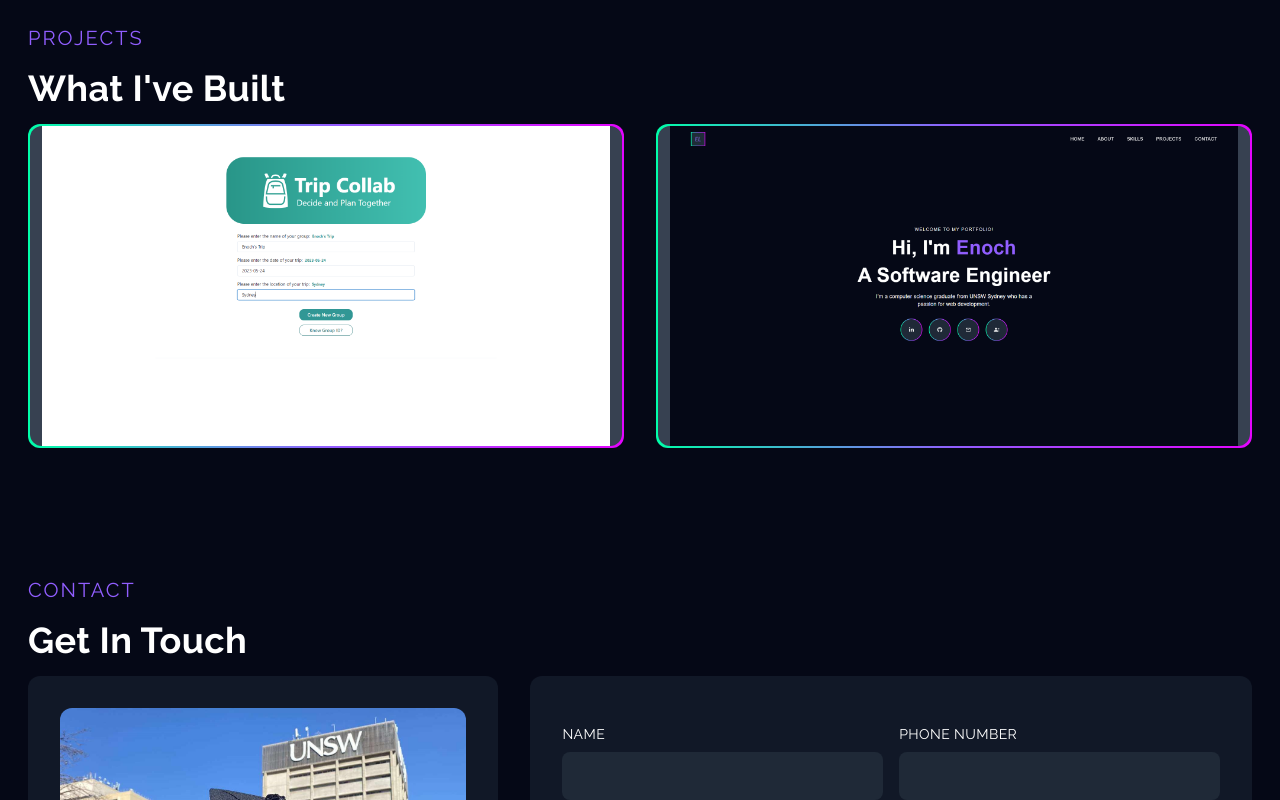
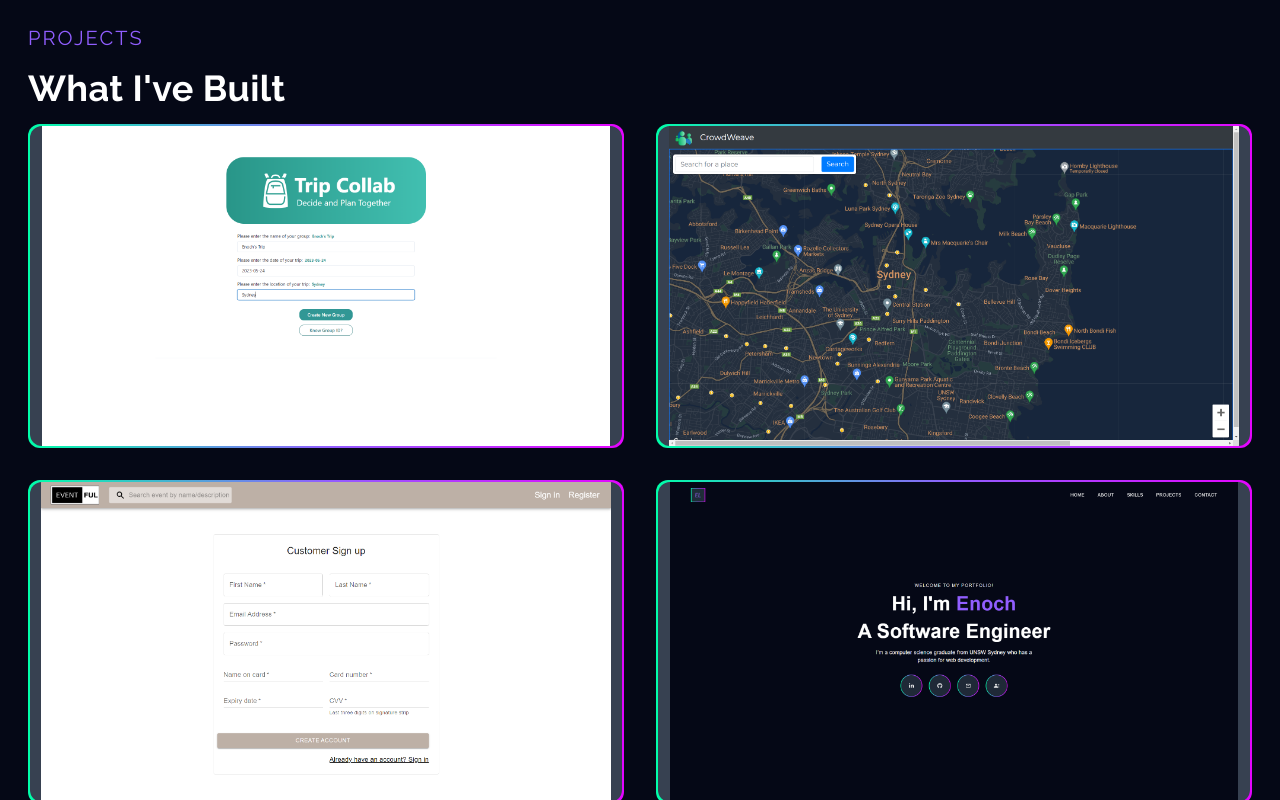
Before and after one commit to enochluu/PersonalPortfolio, a Next.js app: page / in a window 1280 px wide. Shown: the part 2440-3240 px from the top of the page. Built offline with nearby package versions, Linux system fonts and the light colour scheme.

Commit message:
updated projects

```diff
--- a/components/Projects.jsx
+++ b/components/Projects.jsx
@@ -1,6 +1,8 @@
 import React from 'react';
 import ProjectItem from './ProjectItem';
 import tripcollabImg from '../public/assets/projects/tripcollab.png';
+import crowdweaveImg from '../public/assets/projects/crowdweave.png';
+import eventfulImg from '../public/assets/projects/eventful.png';
 import webportfolioImg from '../public/assets/projects/webportfolio.png';
 
 const Projects = () => {
@@ -14,7 +16,19 @@ const Projects = () => {
             title='TripCollab'
             backgroundImg={tripcollabImg}
             projectUrl='https://github.com/enochluu/TripCollab'
-            projectDetails='Chakra UI'
+            projectDetails='NextJS, Python (Flask), PostgreSQL, Redis, Postman, Docker'
+          />
+          <ProjectItem
+            title='CrowdWeave'
+            backgroundImg={crowdweaveImg}
+            projectUrl='https://github.com/enochluu/CrowdWeave'
+            projectDetails='JavaScript, Python (Flask), PostgreSQL, NGINX, Jenkins'
+          />
+          <ProjectItem
+            title='EVENTful'
+            backgroundImg={eventfulImg}
+            projectUrl='https://github.com/enochluu?tab=repositories'
+            projectDetails='ReactJS, Python (Flask), MySQL'
           />
           <ProjectItem
             title='Web Portfolio'
```
Also changed, not shown: public/assets/projects/crowdweave.png (added), public/assets/projects/eventful.png (added).
